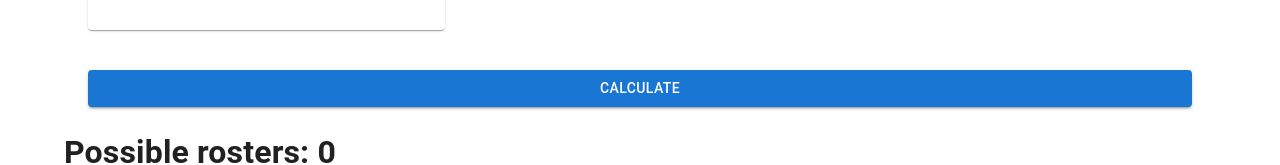
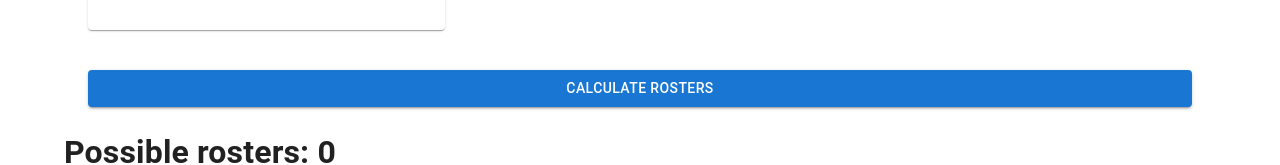
Before and after one commit to Tawga/team-combiner, a React (Create React App) app: page / in a window 1280 px wide. Shown: the part 411-576 px from the top of the page. Built offline with nearby package versions, Linux system fonts and the light colour scheme.

Commit message:
Boilerplate code changed in index.html

```diff
--- a/public/index.html
+++ b/public/index.html
@@ -7,10 +7,10 @@
     <meta name="theme-color" content="#000000" />
     <meta
       name="description"
-      content="Web site created using create-react-app"
+      content="Web site to plan different team rosters"
     />
 
-    <title>React App</title>
+    <title>Team Combiner</title>
   </head>
   <body>
     <noscript>You need to enable JavaScript to run this app.</noscript>
--- a/src/components/Combinations.js
+++ b/src/components/Combinations.js
@@ -177,7 +177,7 @@ const Combinations = () => {
 						</Grid>
 					</Grid>
 					<Button sx={{ marginTop: 5 }} variant="contained" type="submit" fullWidth>
-						Calculate
+						Calculate rosters
 					</Button>
 				</form>
 			</Container>
```
Also changed, not shown: firebase.json (added), 1 other file (tests, documents, lock files or other folders).
